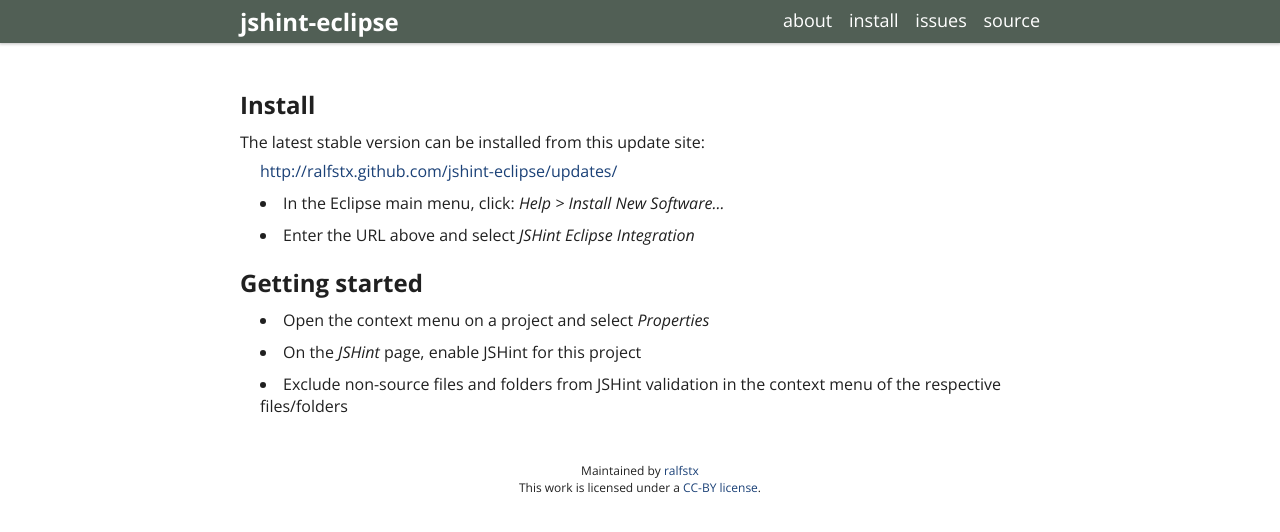
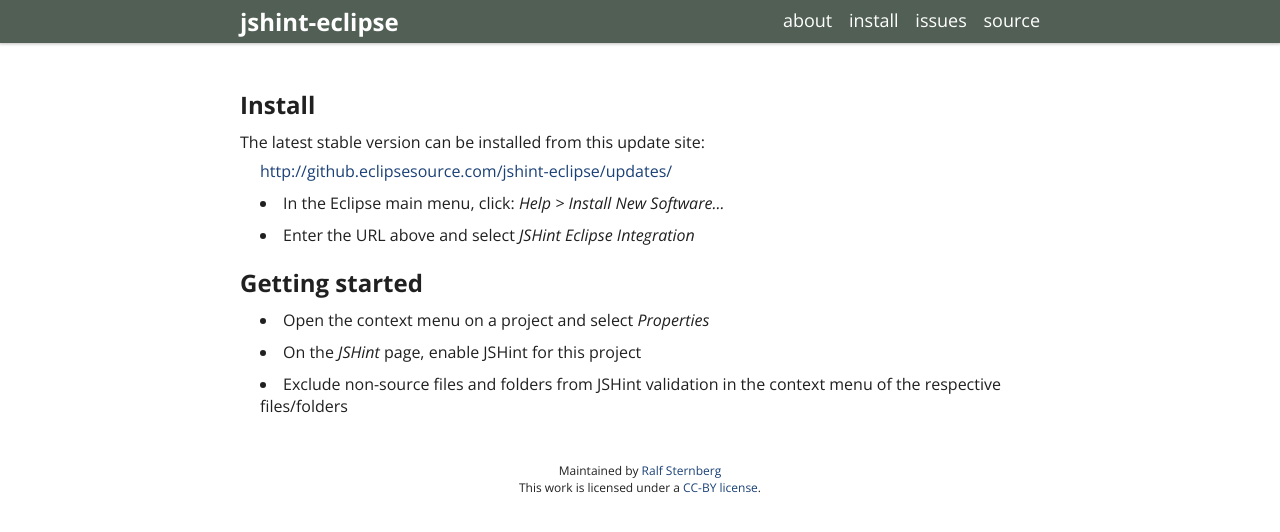
Before and after one commit to eclipsesource/jshint-eclipse, a Jekyll site: the page built from install.html, in a window 1280 px wide. Shown: the top 532 px of the page. Built offline with Jekyll 4.4.1, drawn with Linux system fonts in a browser that asks for light colours; some of the changed lines change nothing that is shown.

Commit message:
Changed links to point to EclipseSource

```diff
--- a/_layouts/default.html
+++ b/_layouts/default.html
@@ -4,9 +4,9 @@
 <html xmlns="http://www.w3.org/1999/xhtml">
 <head>
   <title>{{ page.title }}</title>
-  <meta http-equiv="content-type" content="text/html; charset=UTF-8"/>
-  <link href='http://fonts.googleapis.com/css?family=Open+Sans:400,400italic,700' rel='stylesheet' type='text/css'/>
-  <link rel="stylesheet" type="text/css" href="{{ site.baseurl }}/style.css" media="screen"/>
+  <meta http-equiv="content-type" content="text/html; charset=UTF-8" />
+  <link href='http://fonts.googleapis.com/css?family=Open+Sans:400,400italic,700' rel='stylesheet' type='text/css' />
+  <link rel="stylesheet" type="text/css" href="{{ site.baseurl }}/style.css" media="screen" />
 </head>
 <body>
 
@@ -16,8 +16,8 @@
       <div class="menu">
         <a href="{{ site.baseurl }}/about.html"{% if page.name == 'about' %} class="active"{% endif %}>about</a>
         <a href="{{ site.baseurl }}/install.html"{% if page.name == 'install' %} class="active"{% endif %}>install</a>
-        <a href="https://github.com/ralfstx/jshint-eclipse/issues">issues</a>
-        <a href="https://github.com/ralfstx/jshint-eclipse">source</a>
+        <a href="https://github.com/eclipsesource/jshint-eclipse/issues">issues</a>
+        <a href="https://github.com/eclipsesource/jshint-eclipse">source</a>
       </div>
       <div class="clear"></div>
     </div>
@@ -31,7 +31,8 @@
 
   <div id="footer">
     <div class="center">
-      Maintained by <a href="https://github.com/ralfstx"> ralfstx</a>
+      Maintained by
+      <a href="http://eclipsesource.com/blogs/author/rsternberg/">Ralf Sternberg</a>
       <p>
         This work is licensed under a <a rel="license" href="http://creativecommons.org/licenses/by/3.0/">CC-BY license</a>.
       </p>
--- a/install.html
+++ b/install.html
@@ -10,7 +10,7 @@
   The latest stable version can be installed from this update site:
 </p>
 <p style="margin: 5px 20px;">
-  <a href="{{ site.baseurl }}/updates/">http://ralfstx.github.com/jshint-eclipse/updates/</a>
+  <a href="{{ site.baseurl }}/updates/">http://github.eclipsesource.com/jshint-eclipse/updates/</a>
 </p>
 <ul>
   <li>
```
